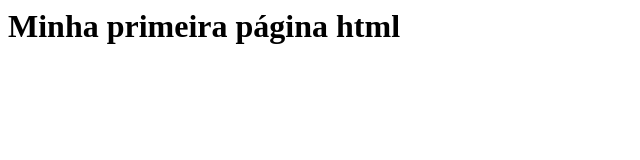
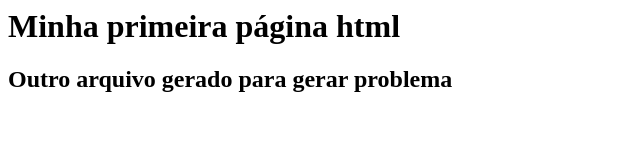
Before and after one commit to renanaugust/gama-no-github, a plain HTML site: page index.html in a window 1280 px wide. Shown: the whole page, without its empty margins (0-640 px from the left). Drawn offline with Linux system fonts and the light colour scheme.

Commit message:
outro commit, desta vez em master

```diff
--- a/index.html
+++ b/index.html
@@ -1,5 +1,6 @@
 <html>
   <body>
     <h1>Minha primeira página html</h1>
+    <h2>Outro arquivo gerado para gerar problema</h2>
   </body>
 </html>
```
